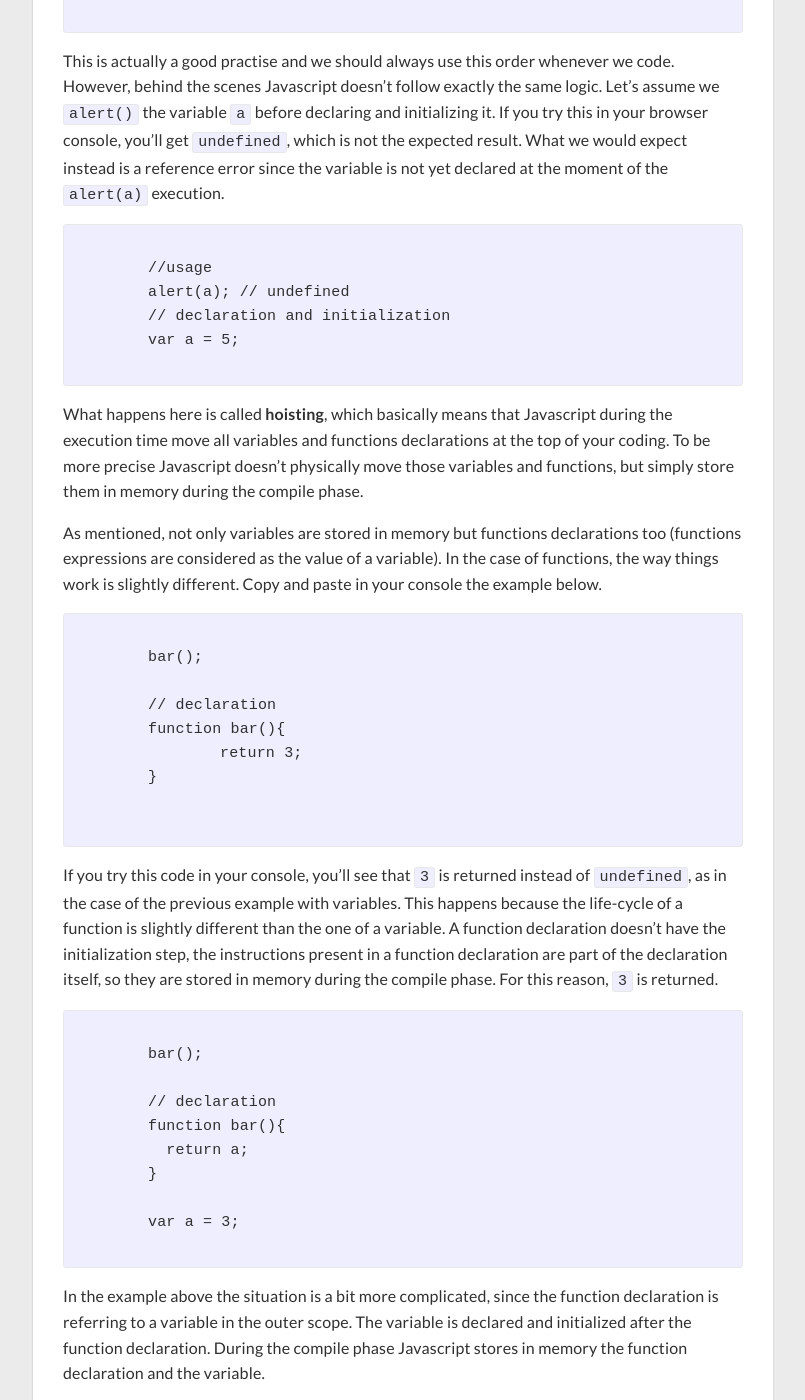
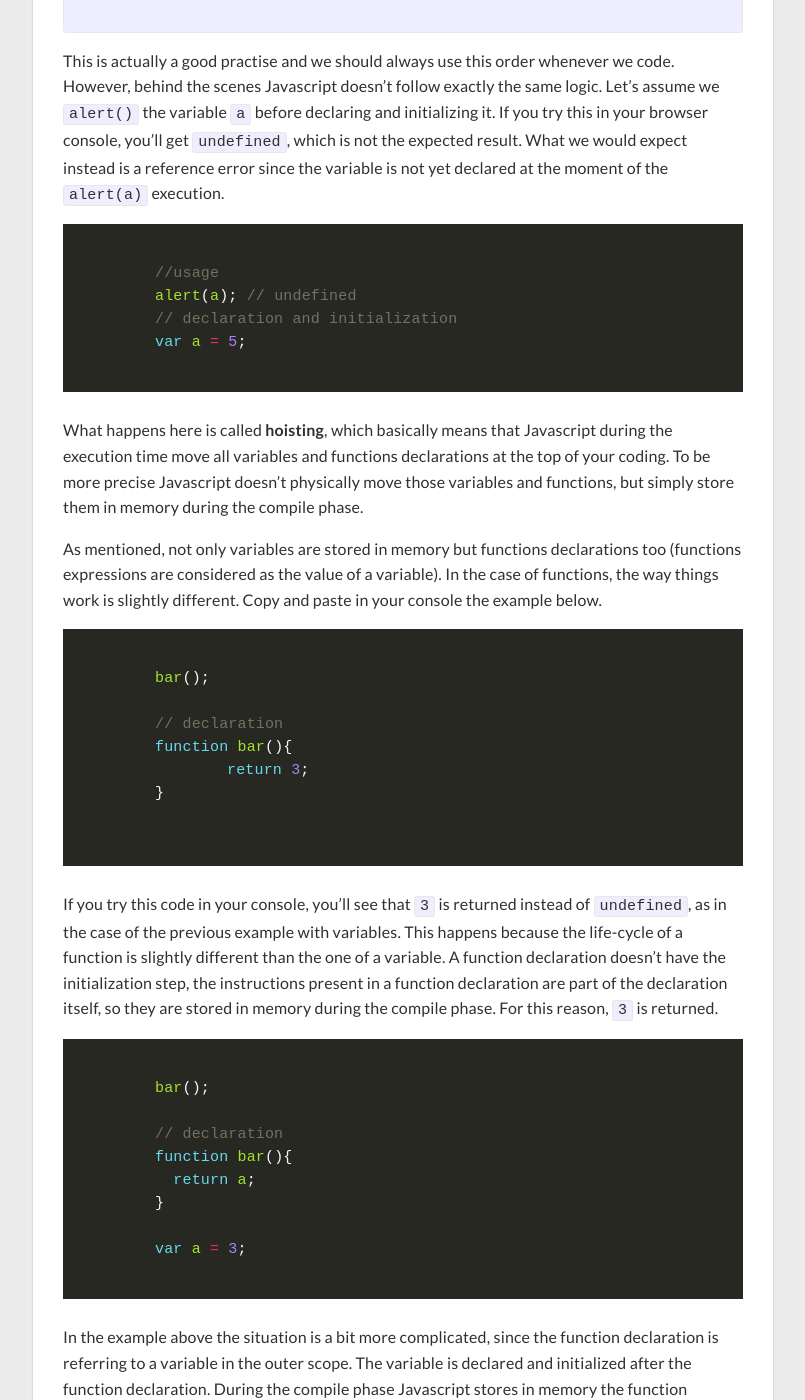
Before and after one commit to francescogreppi/francescogreppi.github.io, a Jekyll site: the page built from _posts/2016-09-27-hoisting.markdown, in a window 1280 px wide and 1400 px high, scrolled down 588 px. Shown: the whole window, without its empty margins (237-1042 px from the left). Built offline with Jekyll 4.4.1, drawn with Linux system fonts in a browser that asks for light colours; nearby versions of some CDN libraries.

Commit message:
master hoisting

````diff
--- a/_posts/2016-09-27-hoisting.markdown
+++ b/_posts/2016-09-27-hoisting.markdown
@@ -27,7 +27,7 @@ This is actually a good practise and we should always use this order whenever we
 Let's assume we `alert()` the variable `a` before declaring and initializing it. If you try this in your browser console, you'll get `undefined`, which is not the expected result.
 What we would expect instead is a reference error since the variable is not yet declared at the moment of the `alert(a)` execution.
 
-```Javascript
+```javascript
 
 	//usage
 	alert(a); // undefined
@@ -42,7 +42,7 @@ To be more precise Javascript doesn't physically move those variables and functi
 As mentioned, not only variables are stored in memory but functions declarations too (functions expressions are considered as the value of a variable).
 In the case of functions, the way things work is slightly different. Copy and paste in your console the example below.
 
-```Javascript
+```javascript
 
 	bar();
 
@@ -59,7 +59,7 @@ This happens because the life-cycle of a function is slightly different than the
 the instructions present in a function declaration are part of the declaration itself, so they are stored in memory during the compile phase. For this reason, `3` is returned.
 
 
-```Javascript
+```javascript
 
 	bar();
 
````
